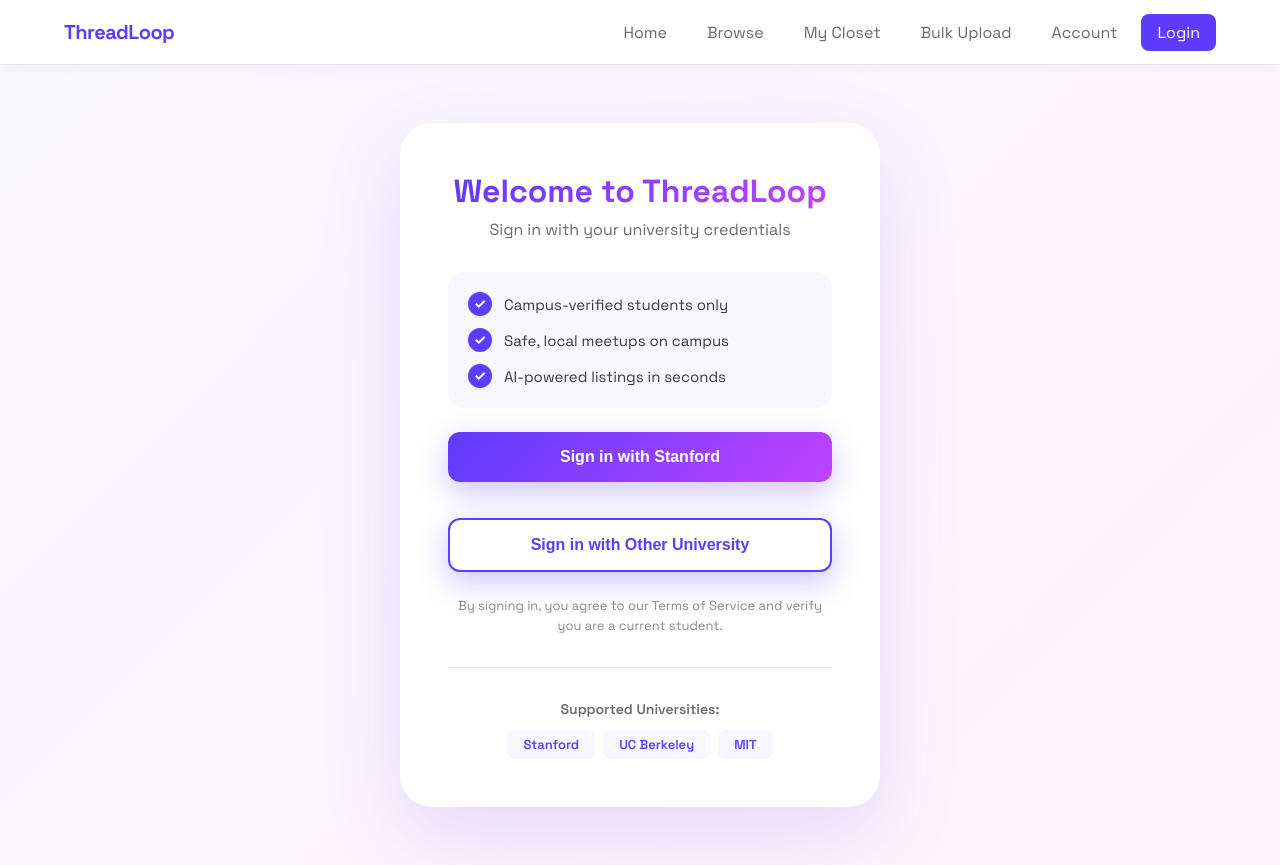
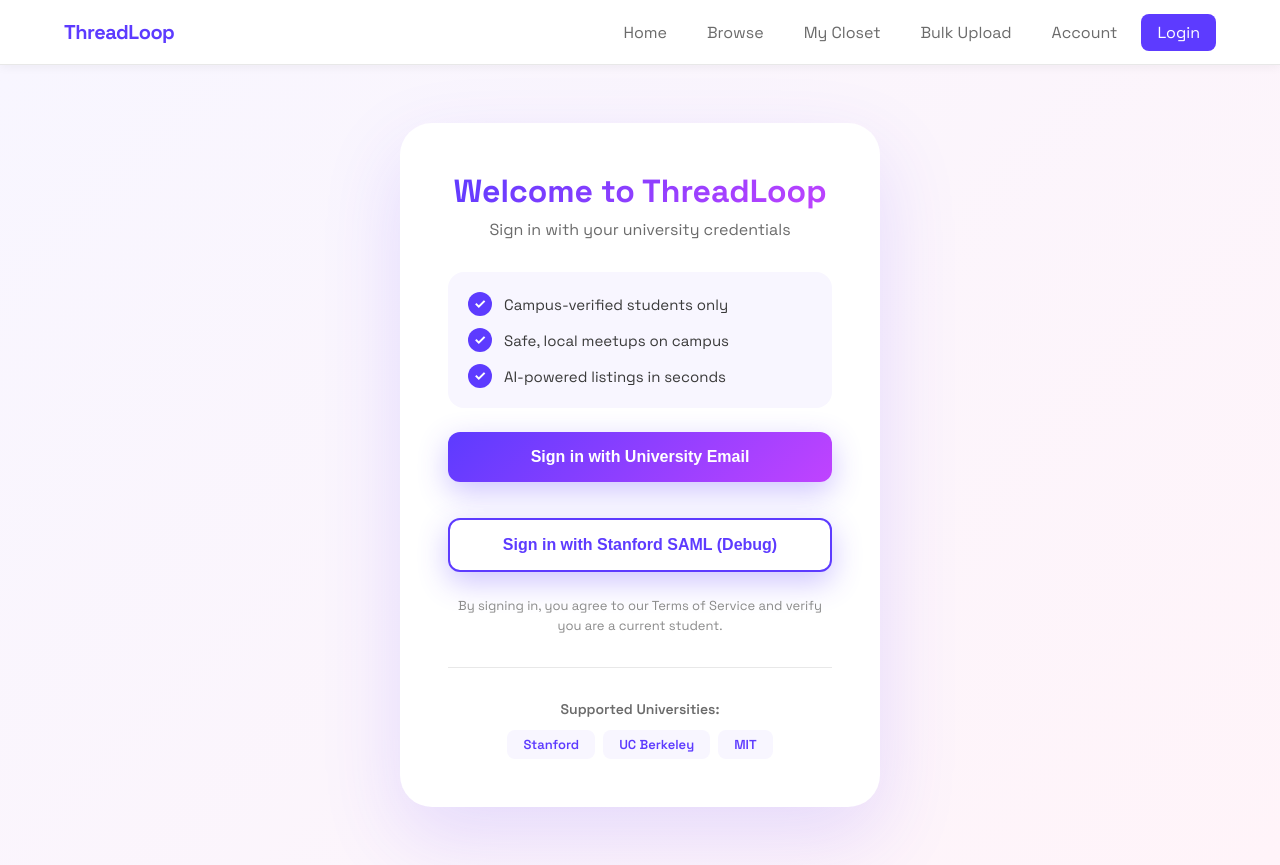
Before and after one commit to devon-smith/Threadloop, a React (Vite) app in the folder apps/web/: page /login in a window 1280 px wide. Built offline with nearby package versions, Linux system fonts and the light colour scheme; no server answers.

Commit message:
Add debug logging and swap button order for auth
- Add console logging to login handlers for debugging
- Make Universal Login the primary button (working)
- Move Stanford SAML to secondary debug button
- Add error catching to both login methods

```diff
--- a/apps/web/src/pages/Login.tsx
+++ b/apps/web/src/pages/Login.tsx
@@ -4,19 +4,25 @@ export function Login() {
   const { loginWithRedirect, isLoading } = useAuth0();
 
   const handleStanfordLogin = () => {
+    console.log('Attempting Stanford SAML login...');
     loginWithRedirect({
       authorizationParams: {
         connection: 'stanford-saml',
         redirect_uri: window.location.origin + '/callback',
       }
+    }).catch(err => {
+      console.error('Stanford SAML login error:', err);
     });
   };
 
   const handleUniversalLogin = () => {
+    console.log('Attempting Universal Login...');
     loginWithRedirect({
       authorizationParams: {
         redirect_uri: window.location.origin + '/callback',
       }
+    }).catch(err => {
+      console.error('Universal login error:', err);
     });
   };
 
@@ -45,16 +51,16 @@ export function Login() {
           </div>
 
           <button
-            onClick={handleStanfordLogin}
+            onClick={handleUniversalLogin}
             className="login-button"
             disabled={isLoading}
             style={{ marginBottom: '12px' }}
           >
-            {isLoading ? 'Loading...' : 'Sign in with Stanford'}
+            {isLoading ? 'Loading...' : 'Sign in with University Email'}
           </button>
 
           <button
-            onClick={handleUniversalLogin}
+            onClick={handleStanfordLogin}
             className="login-button"
             disabled={isLoading}
             style={{
@@ -63,7 +69,7 @@ export function Login() {
               border: '2px solid #5d3bff'
             }}
           >
-            {isLoading ? 'Loading...' : 'Sign in with Other University'}
+            {isLoading ? 'Loading...' : 'Sign in with Stanford SAML (Debug)'}
           </button>
 
           <p className="login-footer">
```
